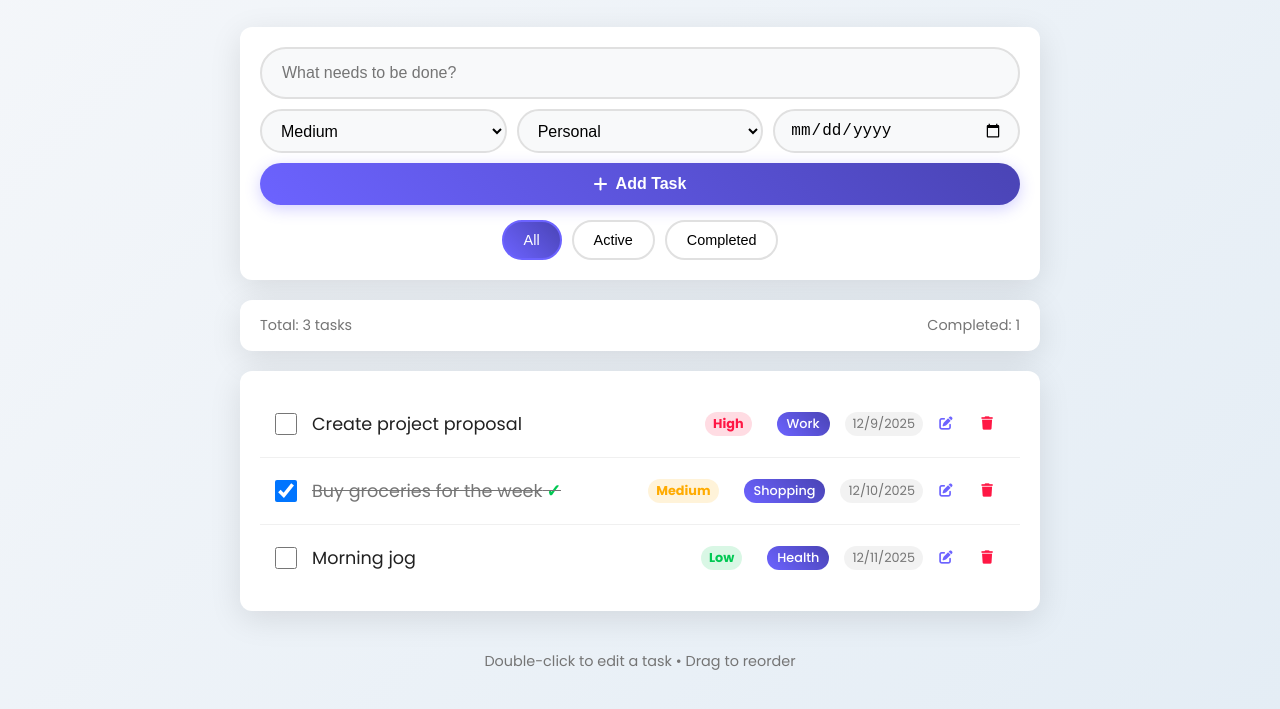
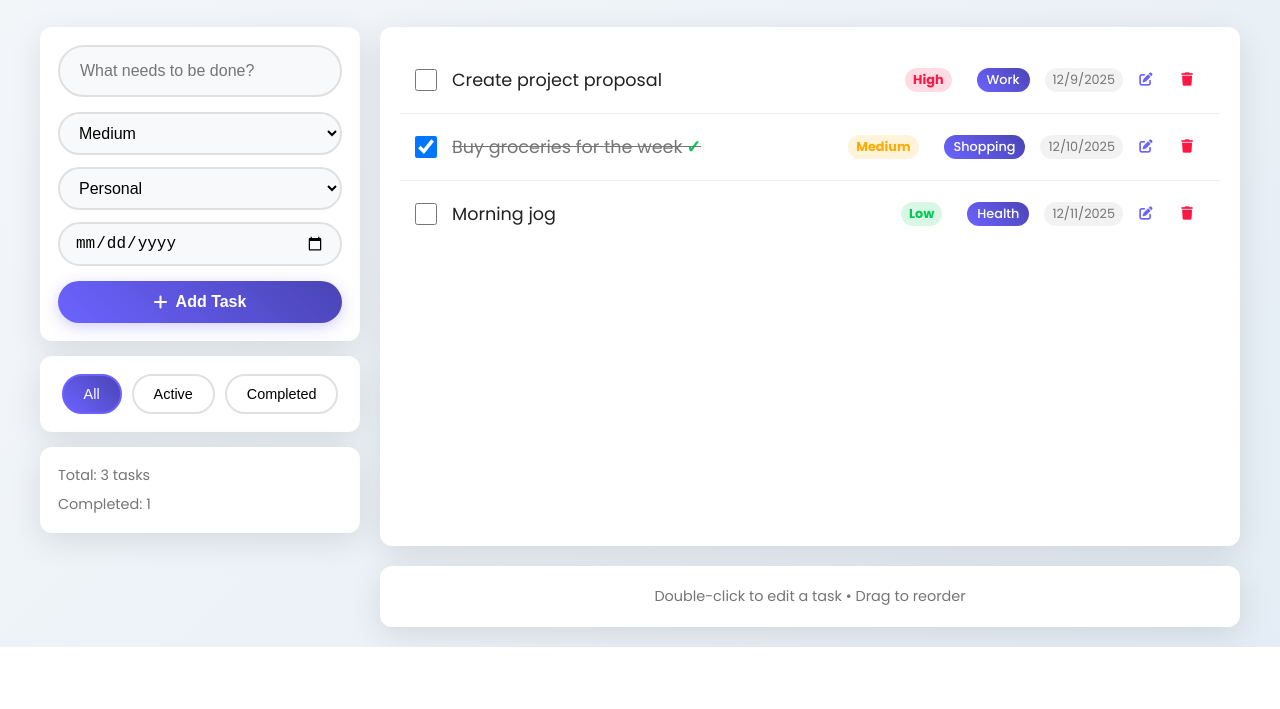
Before and after one commit to AmoAmonRa/To-do-Checklist, a plain HTML site: page index.html in a window 1280 px wide. Shown: the part 159-868 px from the top of the page. After the commit the page ends 806 px from the top, so only its background shows below. Drawn offline with Linux system fonts and the light colour scheme.

Commit message:
reorder the HTML panes to be more visually appealing

```diff
--- a/index.html
+++ b/index.html
@@ -21,7 +21,9 @@
         <p>Organize your life in style</p>
       </header>
 
-      <div class="app-controls">
+      <div class="app-layout">
+        <!-- Sidebar -->
+        <div class="sidebar">
           <div class="add-todo-section">
             <input
               type="text"
@@ -52,13 +54,15 @@
             <button class="filter-btn" data-filter="active">Active</button>
             <button class="filter-btn" data-filter="completed">Completed</button>
           </div>
-      </div>
 
           <div class="todo-stats">
             <span id="total-tasks">Total: 0 tasks</span>
             <span id="completed-tasks">Completed: 0</span>
           </div>
+        </div>
 
+        <!-- Main Content -->
+        <div class="main-content">
           <div class="todo-list-container">
             <ul id="todo-list" class="todo-list"></ul>
           </div>
@@ -67,6 +71,12 @@
             <i class="fas fa-clipboard-list fa-3x"></i>
             <h3>No tasks yet</h3>
             <p>Add your first task to get started!</p>
+          </div>
+
+          <div class="app-footer">
+            <p>Double-click to edit a task • Drag to reorder</p>
+          </div>
+        </div>
       </div>
 
       <!-- Edit Modal -->
@@ -96,16 +106,12 @@
         </div>
       </div>
 
-      <div class="app-footer">
-        <p>Double-click to edit a task • Drag to reorder</p>
-      </div>
-    </div>
-
       <div id="undo-notification" class="undo-notification">
         <span>Task deleted</span>
         <button id="undo-btn">Undo</button>
       </div>
 
       <script src="script.js"></script>
+    </div>
   </body>
 </html>
--- a/styles.css
+++ b/styles.css
@@ -30,7 +30,7 @@ body {
 }
 
 .container {
-  max-width: 800px;
+  max-width: 1200px;
   margin: 0 auto;
 }
 
@@ -39,6 +39,132 @@ body {
   text-align: center;
   margin-bottom: 30px;
   padding: 20px 0;
+}
+
+/* Layout - Sidebar and Main Content */
+.app-layout {
+  display: flex;
+  gap: 20px;
+  min-height: 600px;
+  width: 100%;
+  max-width: 1200px;
+  margin: 0 auto;
+}
+
+/* Sidebar styles */
+.sidebar {
+  width: 320px;
+  flex-shrink: 0;
+  display: flex;
+  flex-direction: column;
+  gap: 15px;
+  background: transparent;
+}
+
+.add-todo-section,
+.filters,
+.todo-stats {
+  background: white;
+  border-radius: var(--border-radius);
+  padding: 18px;
+  box-shadow: var(--box-shadow);
+  width: 100%;
+}
+
+/* Main content styles */
+.main-content {
+  flex: 1;
+  display: flex;
+  flex-direction: column;
+  min-width: 0;
+  width: calc(100% - 340px);
+}
+
+.todo-list-container {
+  background: white;
+  border-radius: var(--border-radius);
+  padding: 20px;
+  box-shadow: var(--box-shadow);
+  flex: 1;
+  margin-bottom: 20px;
+  min-height: 400px;
+  overflow-y: auto;
+}
+
+.todo-empty-state {
+  background: white;
+  border-radius: var(--border-radius);
+  box-shadow: var(--box-shadow);
+  margin-bottom: 20px;
+}
+
+.app-footer {
+  background: white;
+  border-radius: var(--border-radius);
+  padding: 15px 20px;
+  box-shadow: var(--box-shadow);
+  text-align: center;
+  color: var(--gray-color);
+  font-size: 0.9rem;
+}
+
+/* Fix sidebar input layout */
+.add-todo-section {
+  display: flex;
+  flex-direction: column;
+  gap: 15px;
+}
+
+.todo-input-group {
+  display: flex;
+  flex-direction: column;
+  gap: 12px;
+}
+
+#todo-input {
+  width: 100%;
+  padding: 15px 20px;
+  border: 2px solid #e0e0e0;
+  border-radius: 50px;
+  font-size: 1rem;
+  outline: none;
+  transition: var(--transition);
+  background: #f8f9fa;
+}
+
+#priority-select,
+#category-select,
+#due-date-input {
+  width: 100%;
+  padding: 10px 15px;
+  border: 2px solid #e0e0e0;
+  border-radius: 50px;
+  font-size: 1rem;
+  outline: none;
+  transition: var(--transition);
+  background: #f8f9fa;
+}
+
+#add-todo-btn {
+  width: 100%;
+  background: linear-gradient(
+    45deg,
+    var(--primary-color),
+    var(--secondary-color)
+  );
+  color: white;
+  border: none;
+  border-radius: 50px;
+  padding: 12px 25px;
+  font-size: 1rem;
+  font-weight: 600;
+  cursor: pointer;
+  transition: var(--transition);
+  display: flex;
+  align-items: center;
+  gap: 8px;
+  box-shadow: 0 4px 15px rgba(108, 99, 255, 0.3);
+  justify-content: center;
 }
 
 .app-header h1 {
@@ -55,27 +181,17 @@ body {
   font-size: 1.1rem;
 }
 
-/* Controls section */
-.app-controls {
-  background: white;
-  border-radius: var(--border-radius);
-  padding: 20px;
-  margin-bottom: 20px;
-  box-shadow: var(--box-shadow);
+/* Add todo section - Sidebar specific styles */
+.add-todo-section {
   display: flex;
   flex-direction: column;
   gap: 15px;
 }
 
-.add-todo-section {
+.todo-input-group {
   display: flex;
   flex-direction: column;
-  gap: 10px;
-}
-
-.todo-input-group {
-  display: flex;
-  gap: 10px;
+  gap: 12px;
 }
 
 #todo-input {
@@ -142,7 +258,7 @@ body {
   box-shadow: 0 0 0 3px rgba(108, 99, 255, 0.2);
 }
 
-/* Filters */
+/* Filters - Sidebar specific styles */
 .filters {
   display: flex;
   gap: 10px;
@@ -173,15 +289,11 @@ body {
   border-color: var(--primary-color);
 }
 
-/* Stats */
+/* Stats - Sidebar specific styles */
 .todo-stats {
   display: flex;
-  justify-content: space-between;
-  background: white;
-  border-radius: var(--border-radius);
-  padding: 15px 20px;
-  margin-bottom: 20px;
-  box-shadow: var(--box-shadow);
+  flex-direction: column;
+  gap: 8px;
   font-size: 0.9rem;
   color: var(--gray-color);
 }
@@ -398,7 +510,23 @@ body {
     font-size: 2rem;
   }
 
-  .app-controls {
+  .app-layout {
+    flex-direction: column;
+    gap: 15px;
+  }
+
+  .sidebar {
+    width: 100%;
+    order: 2;
+  }
+
+  .main-content {
+    order: 1;
+  }
+
+  .add-todo-section,
+  .filters,
+  .todo-stats {
     padding: 15px;
   }
 
@@ -421,6 +549,17 @@ body {
     text-align: center;
   }
 
+  .filters {
+    flex-direction: row;
+    flex-wrap: wrap;
+    justify-content: center;
+  }
+
+  .filter-btn {
+    flex: 1;
+    min-width: 100px;
+  }
+
   .todo-item {
     flex-direction: column;
     align-items: flex-start;
@@ -435,21 +574,21 @@ body {
     width: 100%;
     justify-content: flex-end;
   }
-
-  .filters {
-    flex-direction: row;
-    flex-wrap: wrap;
-  }
-
-  .filter-btn {
-    flex: 1;
-    min-width: 100px;
-  }
 }
 
 @media (max-width: 480px) {
   .app-header h1 {
     font-size: 1.8rem;
+  }
+
+  .app-layout {
+    gap: 10px;
+  }
+
+  .add-todo-section,
+  .filters,
+  .todo-stats {
+    padding: 12px;
   }
 
   .todo-item {
```
Lines whose indentation alone changed are shown as unchanged.
